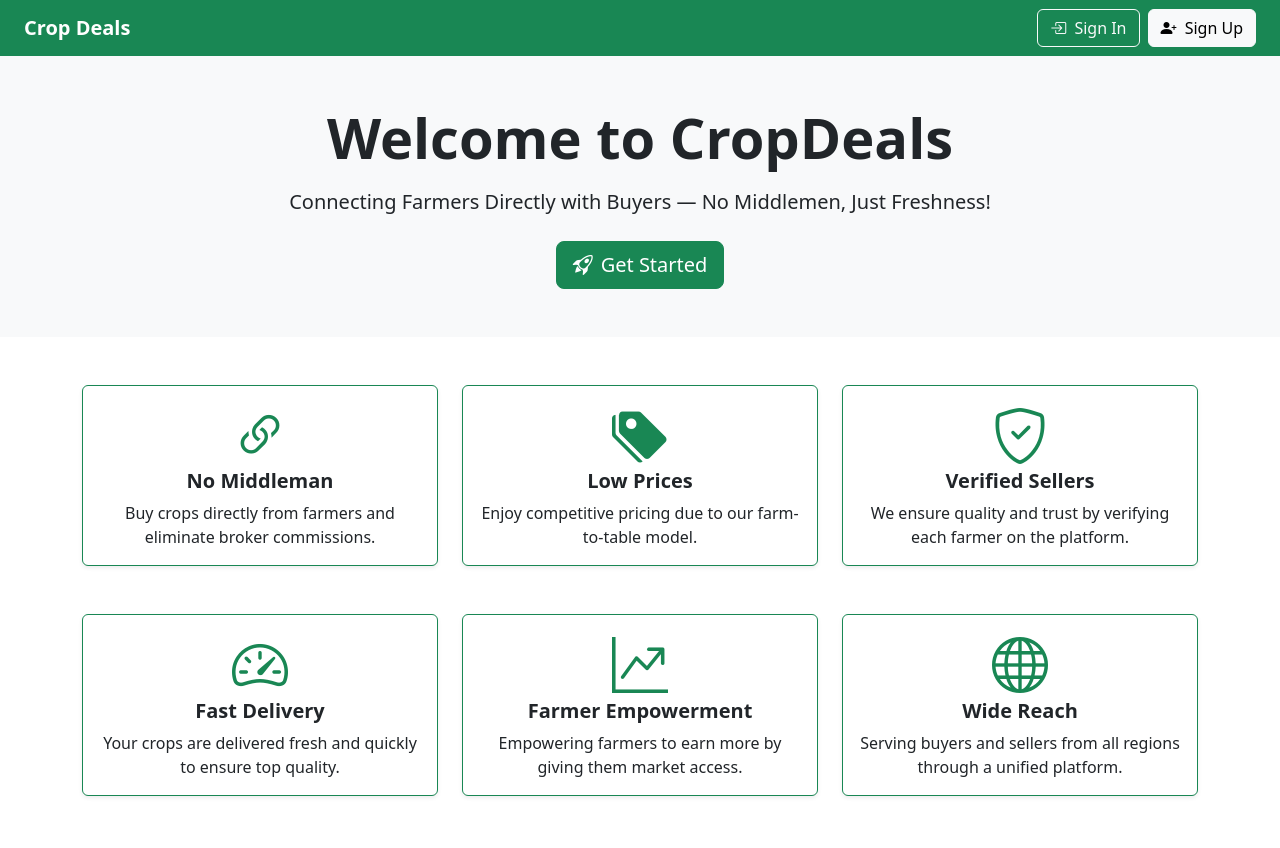
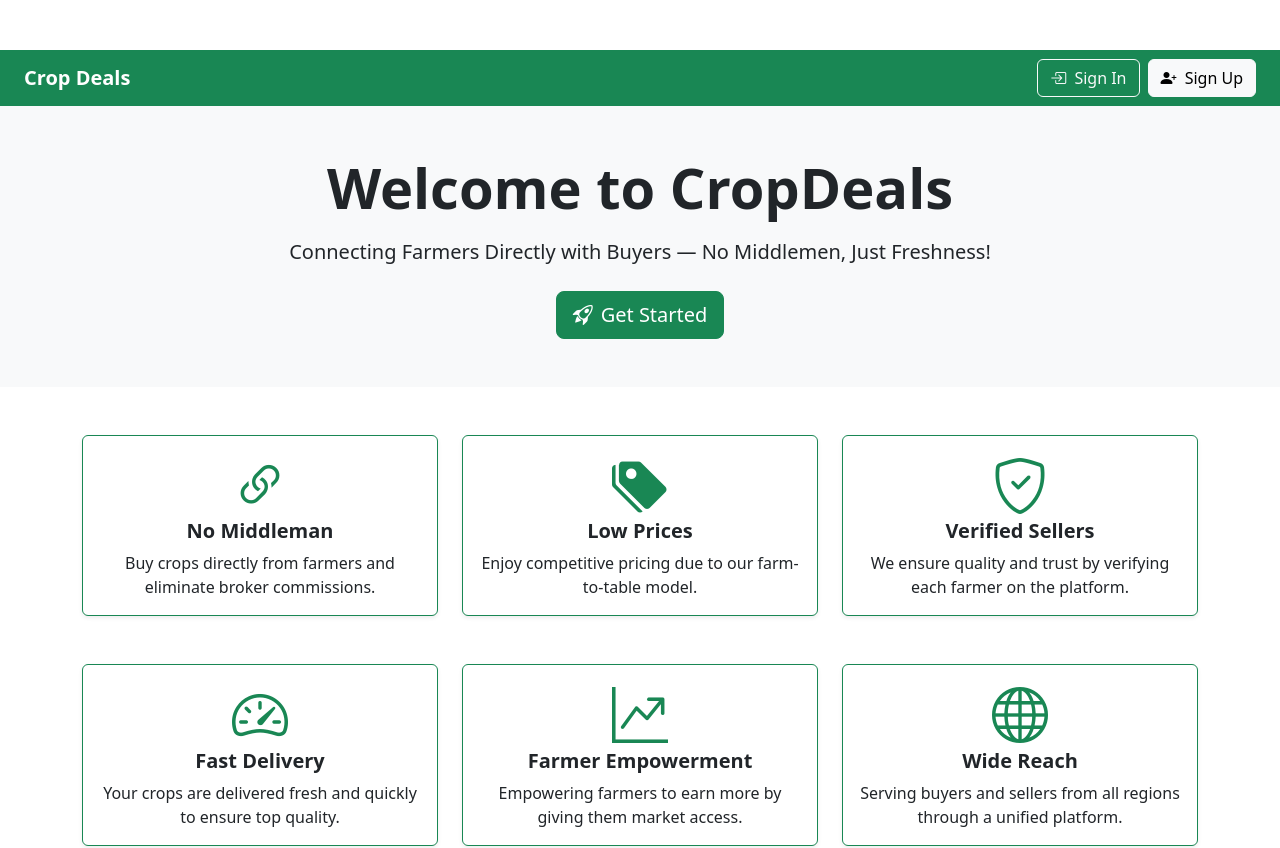
Before and after one commit to yash-mewada/CropDealsFrontend, an Angular app: page / in a window 1280 px wide. Shown: the top 848 px of the page. Built offline with nearby package versions, Linux system fonts and the light colour scheme.

Commit message:
fixed navbar issue

```diff
--- a/src/app/components/navbar/navbar.component.html
+++ b/src/app/components/navbar/navbar.component.html
@@ -1,7 +1,7 @@
 <!-- Make sure this is in your index.html head if not already present -->
 <link href="https://cdn.jsdelivr.net/npm/bootstrap-icons@1.10.5/font/bootstrap-icons.css" rel="stylesheet" />
 
-<nav class="navbar navbar-expand-lg navbar-dark bg-success">
+<nav class="navbar navbar-expand-lg navbar-dark bg-success fixed-top">
   <div class="container-fluid">
     <a class="navbar-brand fw-bold text-white" routerLink="/home">
       <i class="bi bi-leaf-fill me-1"></i> Crop Deals
--- a/src/styles.css
+++ b/src/styles.css
@@ -1 +1,4 @@
 /* You can add global styles to this file, and also import other style files */
+body {
+  padding-top: 50px; /* Adjust based on your navbar height */
+}
```
